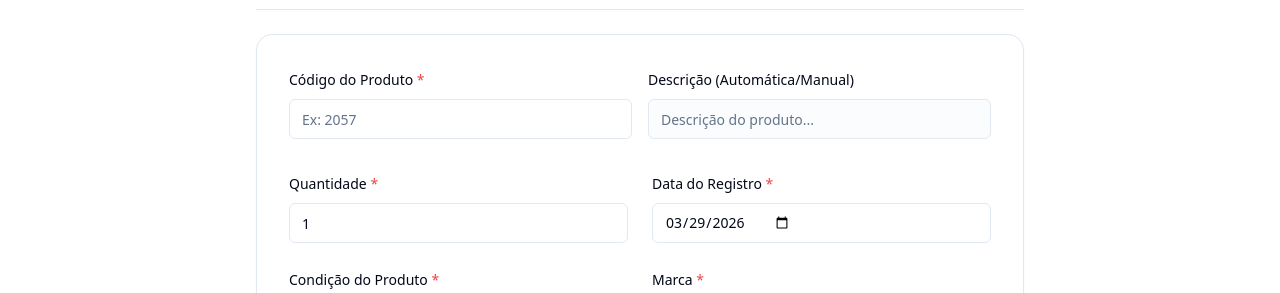
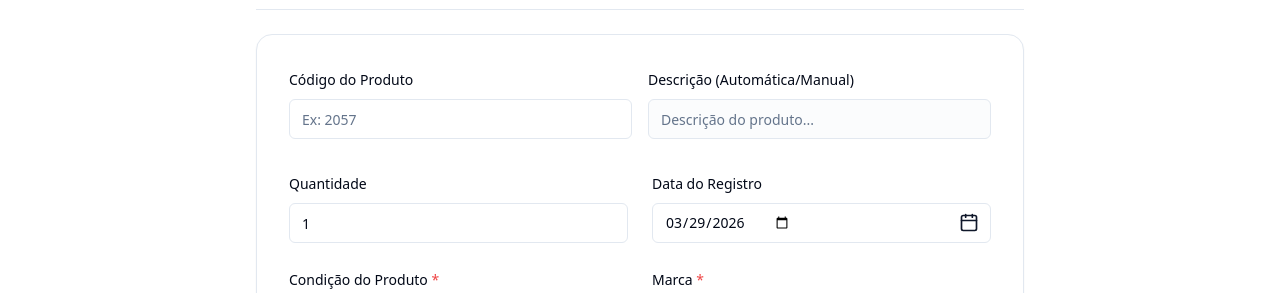
Before and after one commit to pedroliang/Centralux-Descarte, a React (Vite) app: page /#/edit/1 in a window 1280 px wide. Before the commit this address led to /#/. Shown: the part 172-465 px from the top of the page. Built offline with nearby package versions, Linux system fonts and the light colour scheme; no server answers; the database is empty.

Commit message:
Make fields optional and add calendar icon

```diff
--- a/src/components/RegistrationForm.tsx
+++ b/src/components/RegistrationForm.tsx
@@ -2,7 +2,7 @@ import { useState, useEffect } from "react"
 import { useForm } from "react-hook-form"
 import { zodResolver } from "@hookform/resolvers/zod"
 import * as z from "zod"
-import { Loader2, UploadCloud, FileImage, FileVideo, X, CheckCircle } from "lucide-react"
+import { Loader2, UploadCloud, FileImage, FileVideo, X, CheckCircle, Calendar } from "lucide-react"
 import { toast } from "sonner"
 import { cn } from "../lib/utils"
 import { fetchProductDescription } from "../lib/google-sheets"
@@ -14,15 +14,15 @@ const ACCEPTED_IMAGE_TYPES = ["image/jpeg", "image/jpg", "image/png", "image/web
 const ACCEPTED_VIDEO_TYPES = ["video/mp4", "video/webm"]
 
 const formSchema = z.object({
-  product_code: z.string().min(1, "Código do produto é obrigatório"),
-  description: z.string().min(1, "Descrição é obrigatória"),
-  condition: z.string().min(1, "Condição é obrigatória"),
+  product_code: z.string().optional(),
+  description: z.string().optional(),
+  condition: z.string().optional(),
   custom_condition: z.string().optional(),
   lot: z.string().optional(),
-  brand: z.string().min(1, "Marca é obrigatória"),
+  brand: z.string().optional(),
   custom_brand: z.string().optional(),
-  date: z.string().min(1, "Data é obrigatória"),
-  quantity: z.coerce.number().min(1, "Quantidade deve ser pelo menos 1"),
+  date: z.string().optional(),
+  quantity: z.coerce.number().min(1, "Quantidade deve ser pelo menos 1").default(1),
 })
 
 export function RegistrationForm({ editId }: { editId?: string }) {
@@ -158,13 +158,13 @@ export function RegistrationForm({ editId }: { editId?: string }) {
 
       // 2. Insert or Update database
       const payload = {
-        product_code: data.product_code,
-        product_description: data.description,
-        condition: finalCondition,
+        product_code: data.product_code || null,
+        product_description: data.description || null,
+        condition: finalCondition || null,
         lot: data.lot || null,
-        brand: finalBrand,
-        quantity: data.quantity,
-        date: data.date,
+        brand: finalBrand || null,
+        quantity: data.quantity || 1,
+        date: data.date || new Date().toISOString().split('T')[0],
       }
 
       if (editId) {
@@ -214,7 +214,7 @@ export function RegistrationForm({ editId }: { editId?: string }) {
       <div className="grid gap-4 sm:grid-cols-2">
         <div className="space-y-2">
           <label className="text-sm font-medium leading-none peer-disabled:cursor-not-allowed peer-disabled:opacity-70">
-            Código do Produto <span className="text-destructive">*</span>
+            Código do Produto
           </label>
           <div className="relative">
             <input
@@ -251,7 +251,7 @@ export function RegistrationForm({ editId }: { editId?: string }) {
         {/* Quantity */}
         <div className="space-y-2">
           <label className="text-sm font-medium leading-none">
-            Quantidade <span className="text-destructive">*</span>
+            Quantidade
           </label>
           <input
             type="number"
@@ -264,14 +264,20 @@ export function RegistrationForm({ editId }: { editId?: string }) {
 
         {/* Date */}
         <div className="space-y-2">
-          <label className="text-sm font-medium leading-none">
-            Data do Registro <span className="text-destructive">*</span>
-          </label>
-          <input
-            type="date"
-            {...register("date")}
-            className="flex h-10 w-full rounded-md border border-input bg-background px-3 py-2 text-sm ring-offset-background placeholder:text-muted-foreground focus-visible:outline-none focus-visible:ring-2 focus-visible:ring-ring focus-visible:ring-offset-2"
-          />
+          <label className="text-sm font-medium leading-none">Data do Registro</label>
+          <div className="relative group cursor-pointer" onClick={(e) => {
+            const input = e.currentTarget.querySelector('input')
+            if (input && (input as any).showPicker) (input as any).showPicker()
+          }}>
+            <input
+              type="date"
+              {...register("date")}
+              className="flex h-10 w-full rounded-md border border-input bg-background px-3 py-2 text-sm ring-offset-background file:border-0 file:bg-transparent file:text-sm file:font-medium placeholder:text-muted-foreground focus-visible:outline-none focus-visible:ring-2 focus-visible:ring-ring focus-visible:ring-offset-2 disabled:cursor-not-allowed disabled:opacity-50 pr-10 hover:border-primary/50 transition-colors cursor-pointer"
+            />
+            <div className="absolute right-3 top-1/2 -translate-y-1/2 pointer-events-none text-primary group-hover:scale-110 transition-transform">
+              <Calendar className="h-5 w-5" />
+            </div>
+          </div>
           {errors.date && <p className="text-[0.8rem] font-medium text-destructive">{errors.date.message}</p>}
         </div>
 
```
